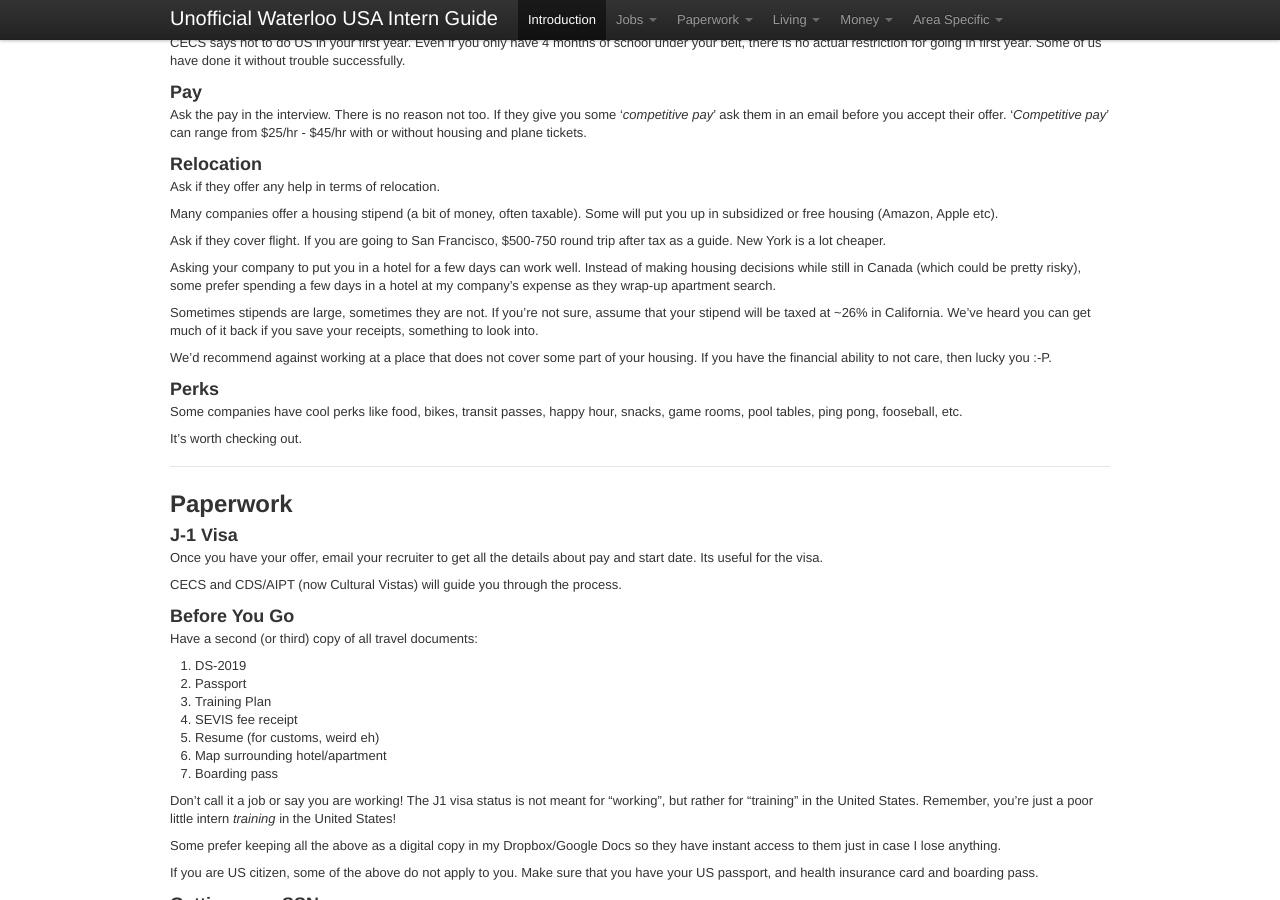
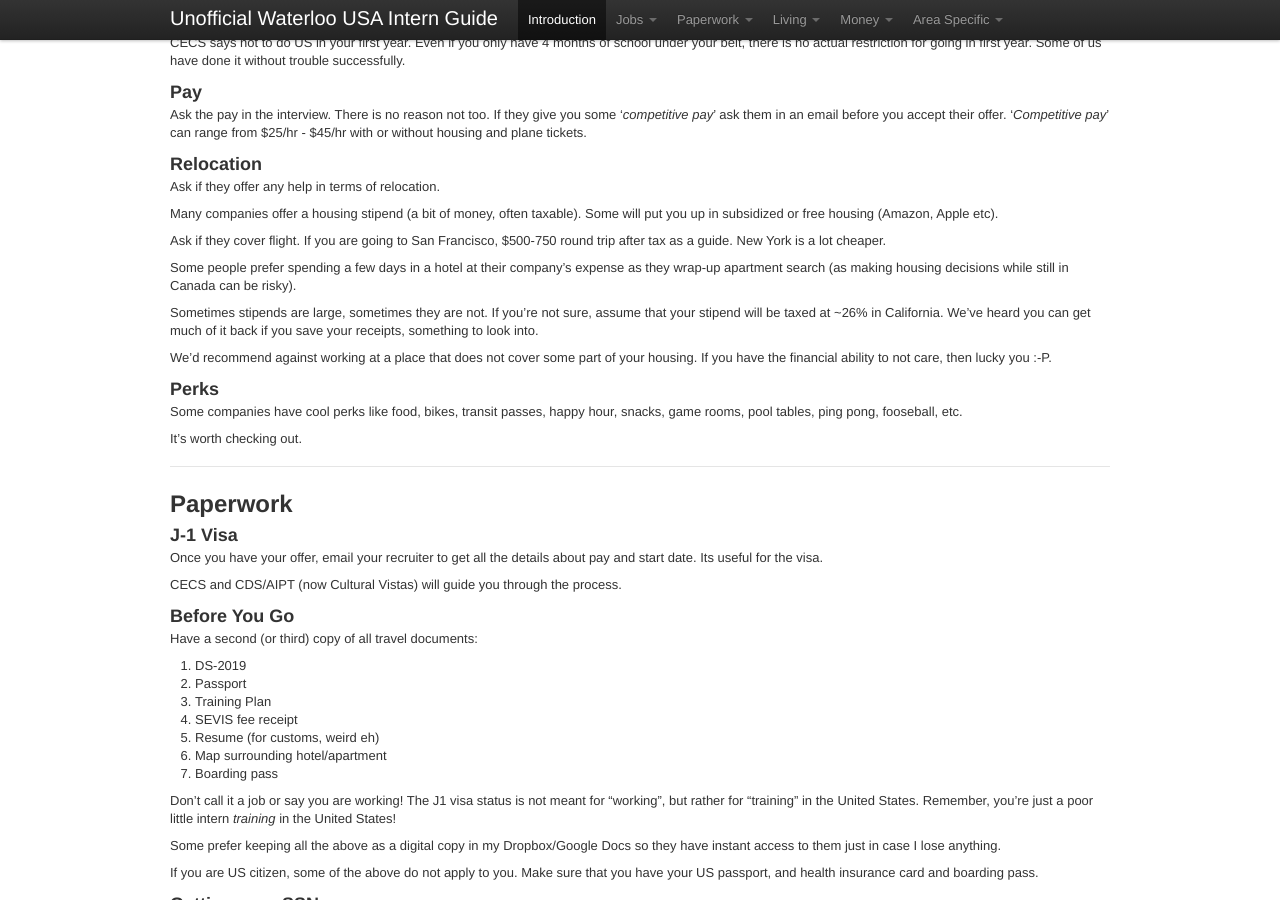
Before and after one commit to sholiday/Unofficial-Waterloo-USA-Intern-Guide, a Jekyll site: the page built from index.markdown, in a window 1280 px wide and 900 px high, scrolled down 715 px. Built offline with Jekyll 4.4.1, drawn with Linux system fonts in a browser that asks for light colours; nearby versions of some CDN libraries; Markdown is read by kramdown in place of the engine named in the settings.

Commit message:
Make paragraph about relocation more concise

```diff
--- a/index.markdown
+++ b/index.markdown
@@ -72,10 +72,9 @@ Some will put you up in subsidized or free housing (Amazon, Apple etc).
 Ask if they cover flight. If you are going to San Francisco, $500-750 round trip
 after tax as a guide. New York is a lot cheaper.
 
-Asking your company to put you in a hotel for a few days can work well.
-Instead of making housing decisions while still in Canada (which
-could be pretty risky), some prefer spending a few days in a hotel at my company's
-expense as they wrap-up apartment search.
+Some people prefer spending a few days in a hotel at their company's expense
+as they wrap-up apartment search (as making housing decisions while still in
+Canada can be risky).
 
 Sometimes stipends are large, sometimes they are not. If you're not sure, assume
 that your stipend will be taxed at ~26% in California. We've heard you can get
```
